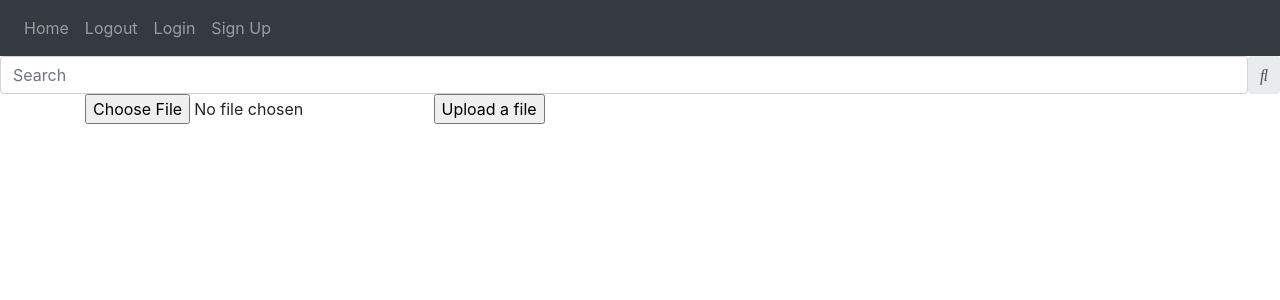
After one commit to FranciscoCunha97/CTF, a Flask app: page /upload in a window 1280 px wide. The commit adds this page. Shown: the top 300 px of the page. Run offline with Flask 2, Linux system fonts and the light colour scheme; some libraries are stand-ins or nearby versions.

Commit message:
Upload já esta

```diff
--- a/website/__init__.py
+++ b/website/__init__.py
@@ -20,7 +20,7 @@ def create_app():
     app.register_blueprint(views, url_prefix='/')
     app.register_blueprint(auth, url_prefix='/')
 
-    from .models import User, Note
+    from .models import User, Img
 
     if not path.exists('website/' + DB_NAME):
         with app.app_context():
--- a/website/auth.py
+++ b/website/auth.py
@@ -1,11 +1,12 @@
 from flask import Blueprint, render_template, request, flash, redirect, url_for
-from .models import User
+from .models import User, Img
 from werkzeug.security import generate_password_hash, check_password_hash
 from . import db
 from flask_login import login_user, login_required, logout_user, current_user
+from werkzeug.utils import secure_filename
 
 
-
+ALLOWED_EXTENSIONS = {'txt', 'pdf', 'png', 'jpg', 'jpeg', 'gif'}
 
 auth = Blueprint('auth', __name__)
 
@@ -58,3 +59,47 @@ def sign_up():
             #add user to database
 
     return render_template("sign_up.html", user=current_user)
+
+
+
+def allowed_file(filename):
+    return '.' in filename and \
+           filename.rsplit('.', 1)[1].lower() in ALLOWED_EXTENSIONS
+
+@auth.route('/upload', methods=['GET', 'POST'])
+def upload_file():
+    if request.method == 'POST':
+        file = request.files['file']
+        if file.filename == '':
+            flash('No selected file', category='error')
+            return redirect(request.url)
+        if file and allowed_file(file.filename):
+            filename = secure_filename(file.filename)
+            mimetype = file.mimetype
+            file = Img(name = filename, file = file.read(), mimetype=mimetype)
+            db.session.add(file)
+            db.session.commit()
+
+    return render_template("upload_page.html")
+
+
+
+
+
+
+
+
+"""
+@auth.route('/upload', methods=['GET','POST'])
+def upload_page():
+    pic = request.files['pic']
+    if not pic:
+        flash('No pic uploaded', category='error')
+    name = request.files[secure_filename(pic.name)]
+    mimetype = request.files[(pic.mimetype)]
+    img = Img(img=pic.read(), mimetype=mimetype, name=name)
+    db.session.add(img)
+    db.session.commit()
+    return 'Image has been uploaded!', 200
+    #return render_template("upload_page.html")
+"""
--- /dev/null
+++ b/website/static/index.css
@@ -0,0 +1,5 @@
+.right-search {
+    align-items: right;
+    display: flex;
+    justify-content: right;
+}
--- a/website/templates/base.html
+++ b/website/templates/base.html
@@ -14,6 +14,10 @@
             href="https://stackpath.bootstrapcdn.com/font-awesome/4.7.0/css/font-awesome.min.css"
             crossorigin="anonymous"
         />
+        <link
+            rel="stylesheet"
+            src="{{ url_for('static', filename='index.css') }}"
+        />
 
         <title>{% block title %}Home{% endblock %}</title>
     </head>
@@ -29,16 +33,19 @@
             </button>
             <div class="collapse navbar-collapse" id="navbar">
               <div class="navbar-nav">
-                {% if user.is_authenticated %}
                 <a class="nav-item nav-link" id="home" href="/">Home</a>
                 <a class="nav-item nav-link" id="logout" href="/logout">Logout</a>
-                {% else %}
                 <a class="nav-item nav-link" id="login" href="/login">Login</a>
                 <a class="nav-item nav-link" id="signUp" href="/sign-up">Sign Up</a>
-                {% endif %}
-            </div>
             </div>
         </nav>
+        <div class="input-group rounded" style="align-items: right; justify-content: right; display: flex;">
+            <input type="search" class="form-control rounded" placeholder="Search" aria-label="Search" aria-describedby="search-addon" />
+            <span class="input-group-text border-0" id="search-addon">
+                <i class="fas fa-search"></i>
+            </span>
+        </div>
+
         {% with messages = get_flashed_messages(with_categories=true) %}
         {% if messages %}
             {% for category, message in messages %}
--- a/website/templates/home.html
+++ b/website/templates/home.html
@@ -1,5 +1,9 @@
 {% extends "base.html" %}
 {% block title %}Home{% endblock %}{% block
     content %}
-    <h1>this is the home page</h1>
+    <div class="container">
+        <div class="row justify-content-center">
+          <h1>Tech Shop</h1>
+        </div>
+      </div>
 {% endblock %}
--- /dev/null
+++ b/website/templates/upload_page.html
@@ -0,0 +1,8 @@
+{% extends "base.html" %}
+{% block title %}Upload{% endblock %}{% block
+    content %}
+    <form method="POST" enctype=multipart/form-data>
+        <input type="file" name="file" />
+        <input type="submit" value="Upload a file"/>
+    </form>
+{% endblock %}
```
Also changed, not shown: website/models.py (+4 -3 lines), instance/databaseV2.db.
